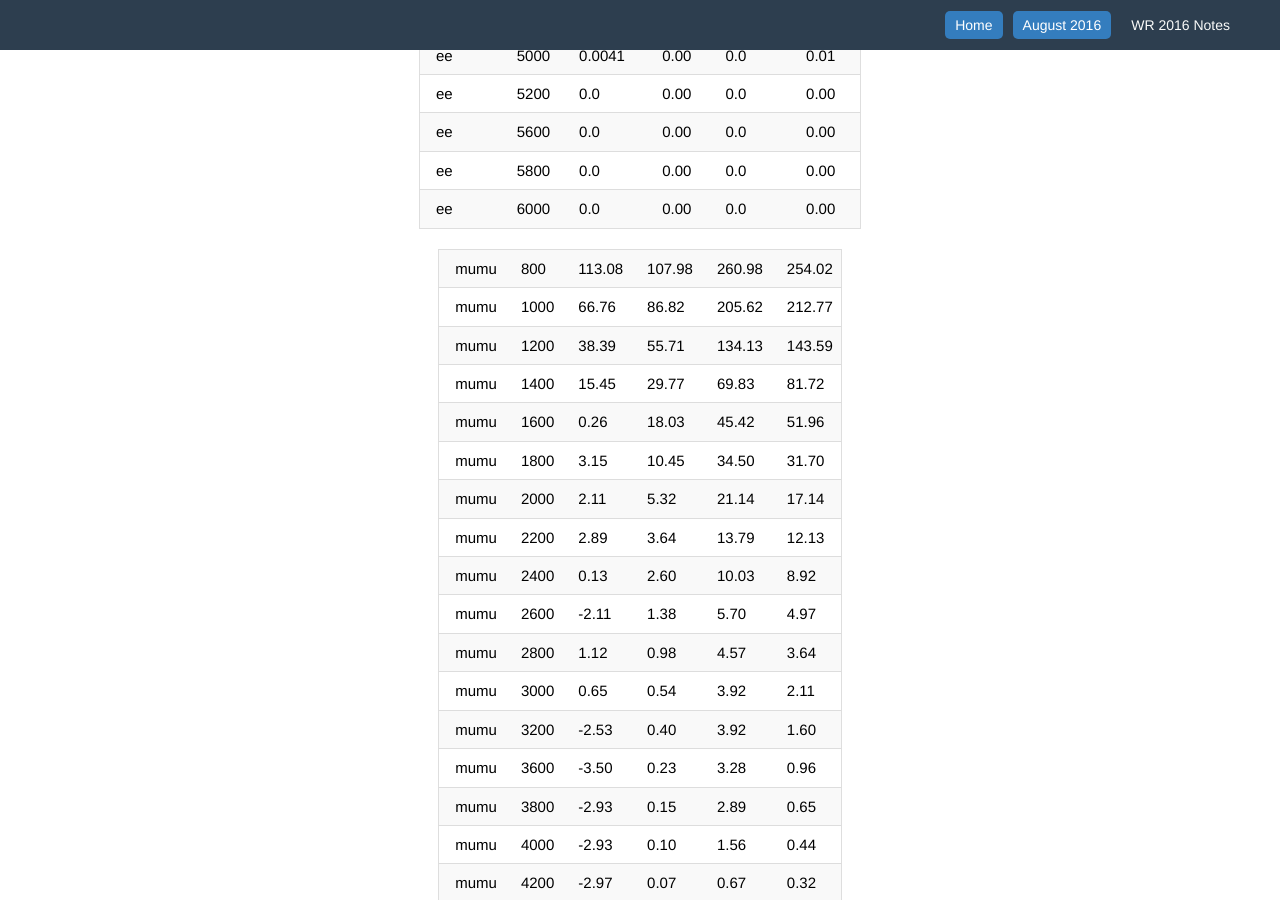
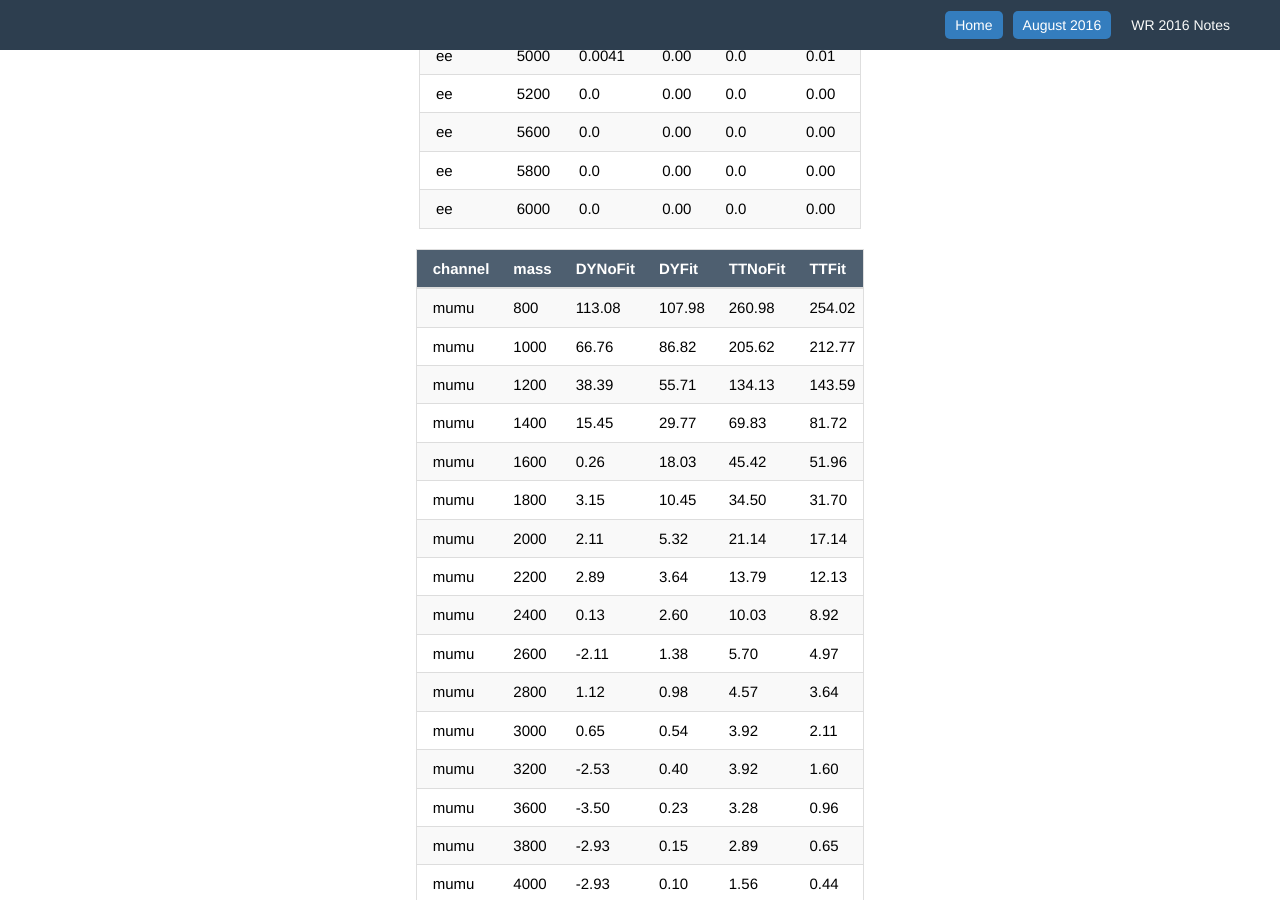
Before and after one commit to previsualconsent/CMSLogbook, a Jekyll site: the page built from august2016/index.md, in a window 1280 px wide and 900 px high, scrolled down 2676 px. Built offline with Jekyll 4.4.1, drawn with Linux system fonts in a browser that asks for light colours; nearby versions of some CDN libraries; comment, search, counter and statistics services are not loaded.

Commit message:
Update index.md

```diff
--- a/august2016/index.md
+++ b/august2016/index.md
@@ -53,6 +53,8 @@ toc: false
 |  ee       |  5800  |  0.0      |  0.00    |  0.0      |  0.00    |
 |  ee       |  6000  |  0.0      |  0.00    |  0.0      |  0.00    |
 
+|  channel  |  mass  |  DYNoFit  |  DYFit   |  TTNoFit  |  TTFit   |
+|------------------------------------------------------------------|
 |  mumu     |  800   |  113.08   |  107.98  |  260.98   |  254.02  |
 |  mumu     |  1000  |  66.76    |  86.82   |  205.62   |  212.77  |
 |  mumu     |  1200  |  38.39    |  55.71   |  134.13   |  143.59  |
```
